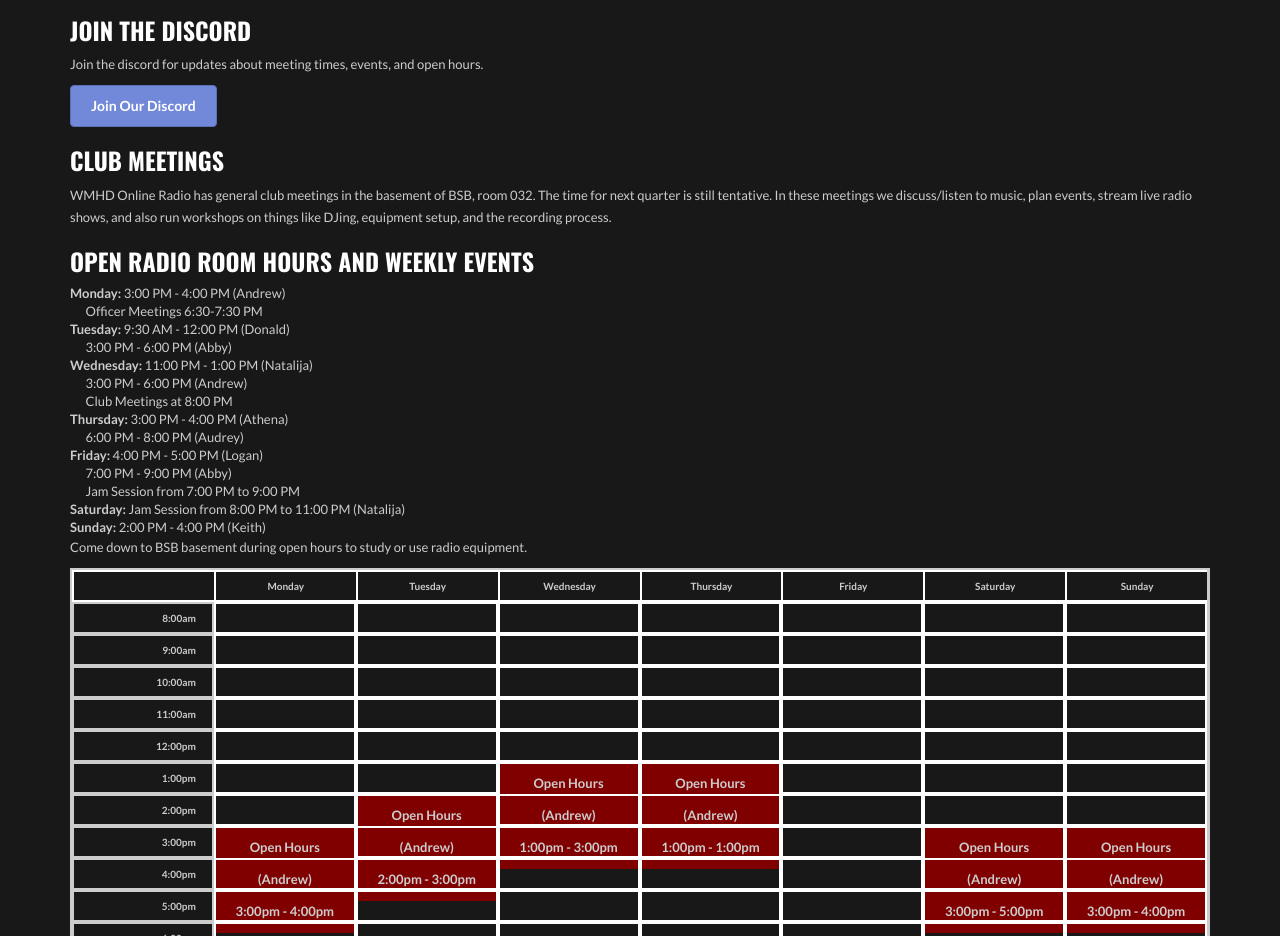
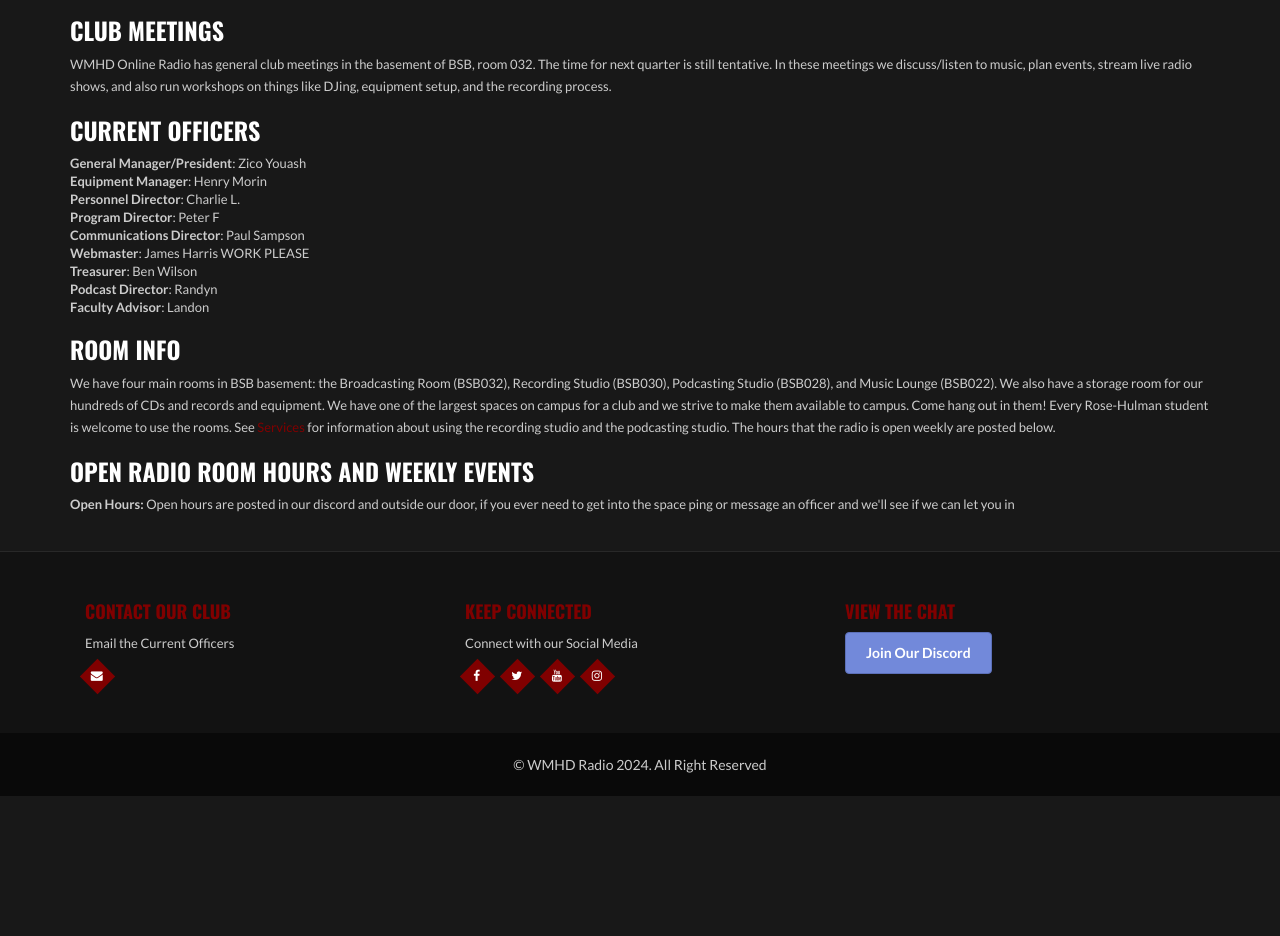
Before and after one commit to wmhdonlineradio/WMHDGATSBY, a Gatsby site: page /about in a window 1280 px wide. Shown: the part 1098-2034 px from the top of the page. After the commit the page ends 1894 px from the top, so only its background shows below. Built offline with nearby package versions, Linux system fonts and the light colour scheme; Gatsby itself is replaced by a stand-in of ours; no server answers.

Commit message:
Update about.js

```diff
--- a/src/pages/about.js
+++ b/src/pages/about.js
@@ -3,36 +3,6 @@
 import SEO from "../components/seo"
 import { graphql, Link } from "gatsby"
 import Img from "gatsby-image"
-
-const weeklySchedule = (events) => {
-  const times = ['8:00am', '9:00am', '10:00am', '11:00am', '12:00pm', '1:00pm', '2:00pm', '3:00pm', '4:00pm', '5:00pm', '6:00pm', '7:00pm', '8:00pm', '9:00pm', '10:00pm', '11:00pm', '12:00am'];
-  const days = ['Monday', 'Tuesday', 'Wednesday', 'Thursday', 'Friday', 'Saturday', 'Sunday'];
-  let timeTable = "<thead colspan='8'><tr><th></th><th>Monday</th><th>Tuesday</th><th>Wednesday</th><th>Thursday</th><th>Friday</th><th>Saturday</th><th>Sunday</th></tr></thead>";
-  times.forEach((time) => {
-    timeTable += `<tr><td>` + time + `</td>`;
-    days.forEach((day) => {
-      events[day].forEach((event) => {
-        let found = false;
-        if(event['start'] === time) {
-          timeTable += `<td><div id='${event['name']}'><p>${event.title}</p><p>(${event['officer']})</p><p>${event['start']} - ${event['end']}</p></div></td>`;
-          found = true;
-        }
-        if(!found) {
-          console.log(event);
-          timeTable += `<td></td>`;
-        }
-      });
-    });
-    timeTable += `</tr>`;
-    // console.log(timeTable)
-  });
-  return (
-    <div id='tableCont'>
-        <table border dangerouslySetInnerHTML={{__html: timeTable}}/>
-    </div>
-  )
-}
-
 
 const AboutPage = ({data}) => (
   <>
@@ -42,59 +12,19 @@
       <Img fluid={data.clubImage.childImageSharp.fluid} className="clubimage" />
       <p>WMHD Radio is a student run radio that offers online music, equipment rentals &amp; DJ services for Rose-Hulman Institute of Technology community. Our studio is located in the basement of BSB hall, room 032.</p>
 
-      <h3>Join the Discord</h3>
-      <p>Join the discord for updates about meeting times, events, and open hours.</p>
-      <a href="https://wmhdradio.org/discord" type="button" className="btn btn-discord">Join Our Discord</a>
-
       <h3>Club Meetings</h3>
       <p>WMHD Online Radio has general club meetings in the basement of BSB, room 032.
         The time for next quarter is still tentative.
       In these meetings we discuss/listen to music, plan events, stream live radio shows,
-      and also run workshops on things like DJing, equipment setup, and the recording process. </p>
-
-      <h3>Open Radio Room Hours and Weekly Events</h3>
-      <div><b>Monday:</b> 3:00 PM - 4:00 PM (Andrew)</div>
-      <div>&emsp; Officer Meetings 6:30-7:30 PM</div>
-      <div><b>Tuesday:</b> 9:30 AM - 12:00 PM (Donald) <br /> &emsp; 3:00 PM - 6:00 PM (Abby)</div>
-      <div><b>Wednesday:</b> 11:00 PM - 1:00 PM (Natalija) <br /> &emsp; 3:00 PM - 6:00 PM (Andrew)</div>
-      <div>&emsp; Club Meetings at 8:00 PM</div>
-      <div><b>Thursday:</b> 3:00 PM - 4:00 PM (Athena) <br /> &emsp; 6:00 PM - 8:00 PM (Audrey)</div>
-      <div><b>Friday:</b> 4:00 PM - 5:00 PM (Logan)<br /> &emsp; 7:00 PM - 9:00 PM (Abby)</div>
-      <div>&emsp; Jam Session from 7:00 PM to 9:00 PM</div>
-      <div><b>Saturday:</b> Jam Session from 8:00 PM to 11:00 PM (Natalija)</div>
-      <div><b>Sunday:</b> 2:00 PM - 4:00 PM (Keith)</div>
-      <p>Come down to BSB basement during open hours to study or use radio equipment.</p>
-      {weeklySchedule({
-        'Monday': [
-          {'name': 'openHours', 'officer': 'Andrew', 'start': '3:00pm', 'end': '4:00pm', 'length': 1, 'title': 'Open Hours'}
-        ],
-        'Tuesday': [
-          {'name': 'openHours', 'officer': 'Andrew', 'start': '2:00pm', 'end': '3:00pm', 'length': 1, 'title': 'Open Hours'}
-        ],
-        'Wednesday': [
-          {'name': 'openHours', 'officer': 'Andrew', 'start': '1:00pm', 'end': '3:00pm', 'length': 2, 'title': 'Open Hours'}
-        ],
-        'Thursday': [
-          {'name': 'openHours', 'officer': 'Andrew', 'start': '1:00pm', 'end': '1:00pm', 'length': 1, 'title': 'Open Hours'}
-        ],
-        'Friday': [
-          {'name': 'openHours', 'officer': 'Andrew', 'start': '11:00pm', 'end': '12:00pm', 'length': 1, 'title': 'Open Hours'}
-        ],
-        'Saturday': [
-          {'name': 'openHours', 'officer': 'Andrew', 'start': '3:00pm', 'end': '5:00pm', 'length': 2, 'title': 'Open Hours'}
-        ],
-        'Sunday': [
-          {'name': 'openHours', 'officer': 'Andrew', 'start': '3:00pm', 'end': '4:00pm', 'length': 1, 'title': 'Open Hours'}
-        ]
-      })}
+      and also run workshops on things like DJing, equipment setup, and the recording process.</p>
 
       <h3>Current Officers</h3>
-      <div><b>General Manager/President</b>: Zico Youash </div>
+      <div><b>General Manager/President</b>: Zico Youash</div>
       <div><b>Equipment Manager</b>: Henry Morin </div>
       <div><b>Personnel Director</b>: Charlie L.</div>
       <div><b>Program Director</b>: Peter F </div>
       <div><b>Communications Director</b>: Paul Sampson</div>
-      <div><b>Webmaster</b>: James Harris  </div>
+      <div><b>Webmaster</b>: James Harris WORK PLEASE</div>
       <div><b>Treasurer</b>: Ben Wilson</div>
       <div><b>Podcast Director</b>: Randyn</div>
       <div><b>Faculty Advisor</b>: Landon</div>
```
